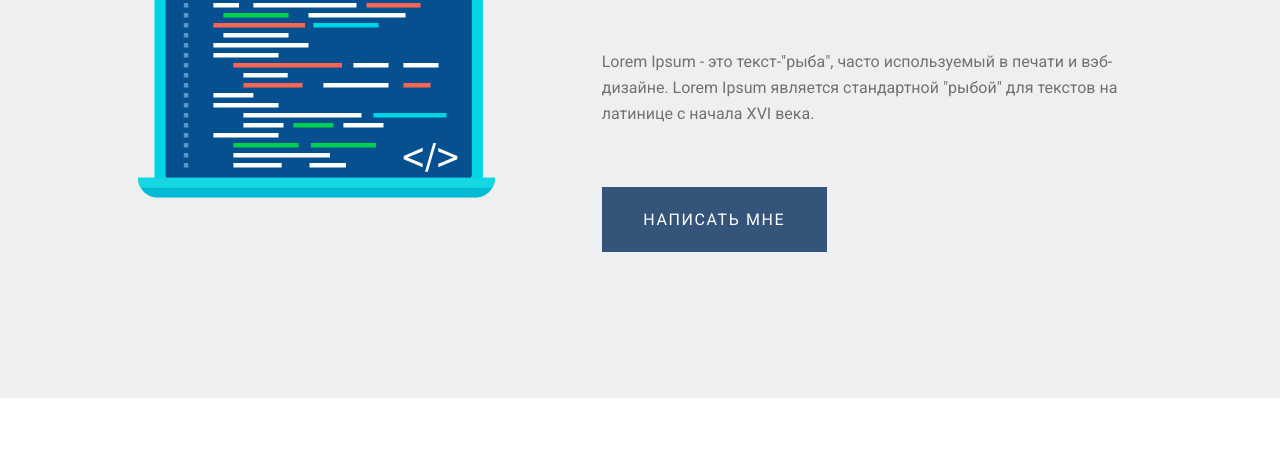
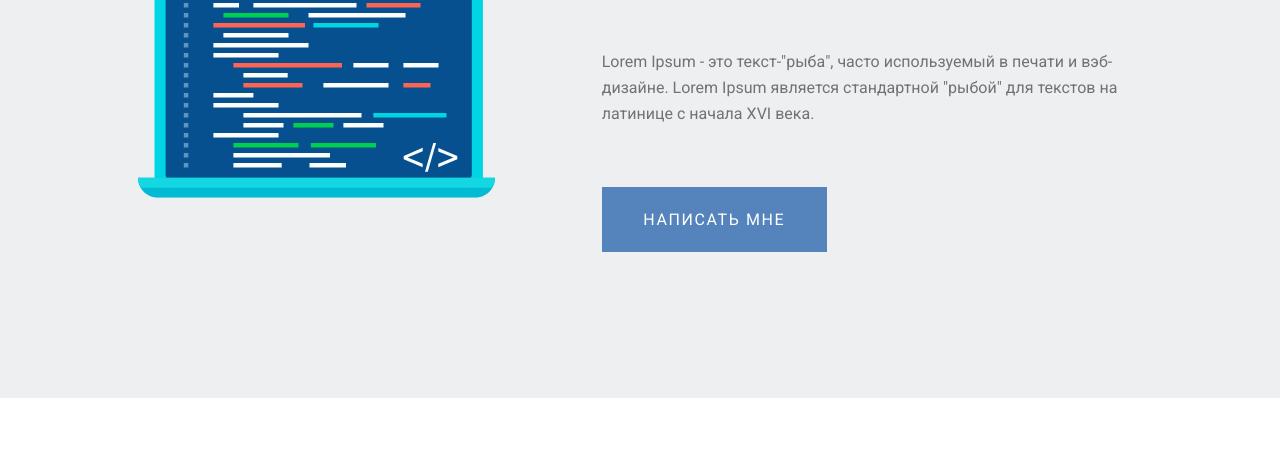
Before and after one commit to PeepoHappy-3/proj-2, a plain HTML site: page index.html in a window 1280 px wide. In both pictures the pointer is over the button "НАПИСАТЬ МНЕ". Shown: the part 347-800 px from the top of the page. Drawn offline with Linux system fonts and the light colour scheme; a web font is replaced by a local one.

Commit message:
hover for buttons

```diff
--- a/styles/style.css
+++ b/styles/style.css
@@ -24,6 +24,11 @@
             box-sizing: border-box;
             border-style: none;
             cursor: pointer;
+        }
+
+        .button:hover {
+            background: #5584bd;
+            color: #FFFFFF;
         }
 
         .section__title {
```
